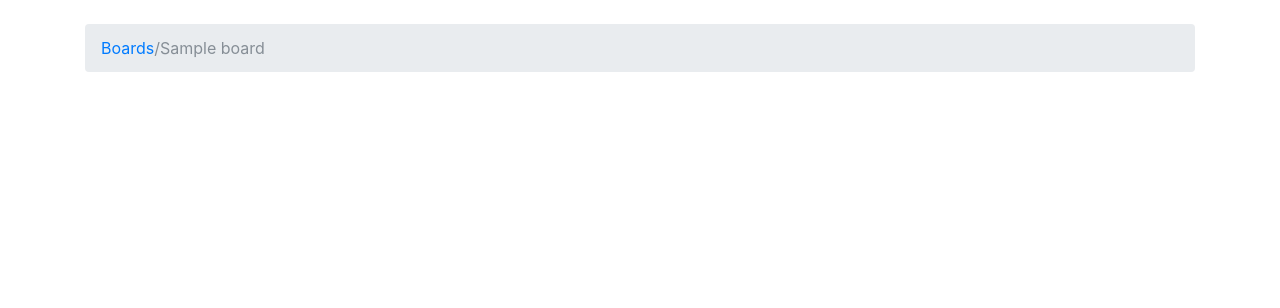
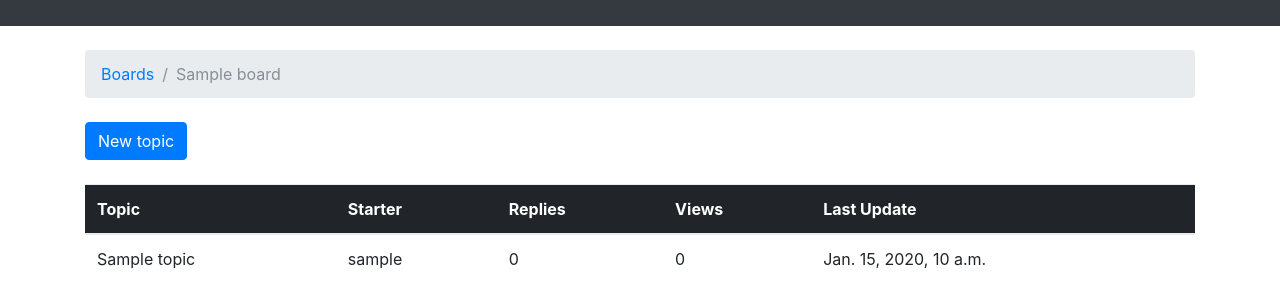
Before and after one commit to Lee-Sutton/research-site, a Django app: page /boards/1/ in a window 1280 px wide. Shown: the top 308 px of the page. Run offline with Django 3.2, Linux system fonts and the light colour scheme; tables that the repository leaves empty hold one stand-in row (values such as "Sample post"); some libraries are stand-ins or nearby versions.

Commit message:
Created new topics page
* New topics page currently uses standard html form input
* Based on failing unit tests, the django built in forms
  might be more useful

```diff
--- a/boards/views.py
+++ b/boards/views.py
@@ -1,5 +1,7 @@
-from django.shortcuts import render, get_object_or_404
+from django.shortcuts import render, get_object_or_404, redirect
+from django.contrib.auth.models import User
 from boards.models import Board
+from .models import Board, Topic, Post
 
 
 def home(request):
@@ -13,5 +15,31 @@ def board_topics(request, pk):
 
 
 def new_topic(request, pk):
+    """New topic view
+
+    Renders and returns the new topic view based on the input request
+    :param request: http request
+    :type request: get
+    :param pk: primary key for the boards model
+    :type pk: int
+    :returns: rendered response
+    :rtype: {render}
+    """
     board = get_object_or_404(Board, pk=pk)
+
+    if request.method == 'POST':
+        subject = request.POST['subject']
+        message = request.POST['message']
+        # TODO get currently logged in user
+        user = User.objects.first()
+
+        topic = Topic.objects.create(subject=subject,
+                                     board=board,
+                                     starter=user)
+        Post.objects.create(message=message, topic=topic,
+                            created_by=user)
+
+        # TODO redirect them to the newly created topics page
+        return redirect('board_topics', pk=board.pk)
+
     return render(request, 'new_topic.html', {'board': board})
--- a/templates/topics.html
+++ b/templates/topics.html
@@ -1,20 +1,38 @@
-{% load static %}
-<!DOCTYPE html>
-<html>
+{% extends 'base.html' %}
 
-<head>
-    <meta charset="utf-8">
-    <title>{{ board.name }}</title>
-    <link rel="stylesheet" href="{% static 'css/bootstrap.min.css' %}">
-</head>
+{% block title %}
+  {{ board.name }} - {{ block.super }}
+{% endblock %}
 
-<body>
-    <div class="container">
-        <ol class="breadcrumb my-4">
-            <a href="/"><li class="breadcrumb-item">Boards</li></a>
-            <li class="breadcrumb-item active">/{{ board.name }}</li>
-        </ol>
-    </div>
-</body>
+{% block breadcrumb %}
+  <li class="breadcrumb-item"><a href="{% url 'home' %}">Boards</a></li>
+  <li class="breadcrumb-item active">{{ board.name }}</li>
+{% endblock %}
 
-</html>
+{% block content %}
+<div class="mb-4">
+  <a href="{% url 'new_topic' board.pk %}" class="btn btn-primary">New topic</a>
+</div>
+  <table class="table">
+    <thead class="thead-inverse">
+      <tr>
+        <th>Topic</th>
+        <th>Starter</th>
+        <th>Replies</th>
+        <th>Views</th>
+        <th>Last Update</th>
+      </tr>
+    </thead>
+    <tbody>
+      {% for topic in board.topics.all %}
+        <tr>
+          <td>{{ topic.subject }}</td>
+          <td>{{ topic.starter.username }}</td>
+          <td>0</td>
+          <td>0</td>
+          <td>{{ topic.last_updated }}</td>
+        </tr>
+      {% endfor %}
+    </tbody>
+  </table>
+{% endblock %}
```
Also changed, not shown: boards/tests.py (+56 -3 lines), templates/new_topic.html (+12 -0 lines), 1 other file.
